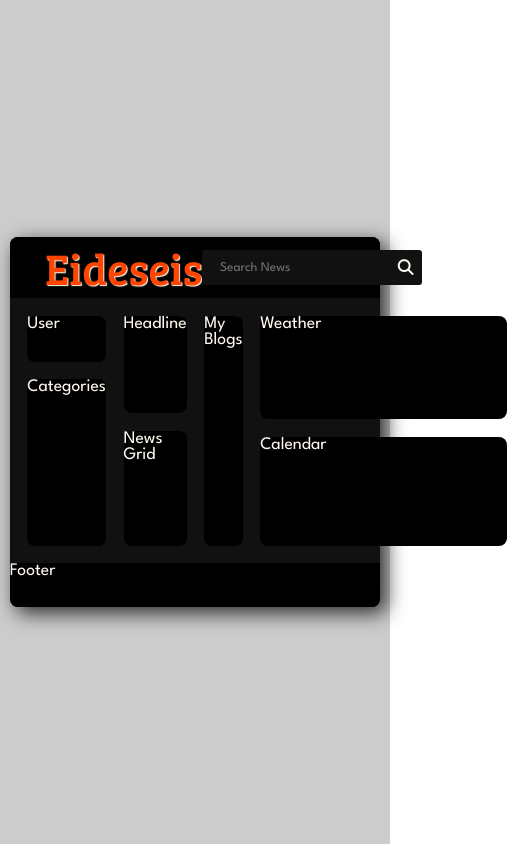
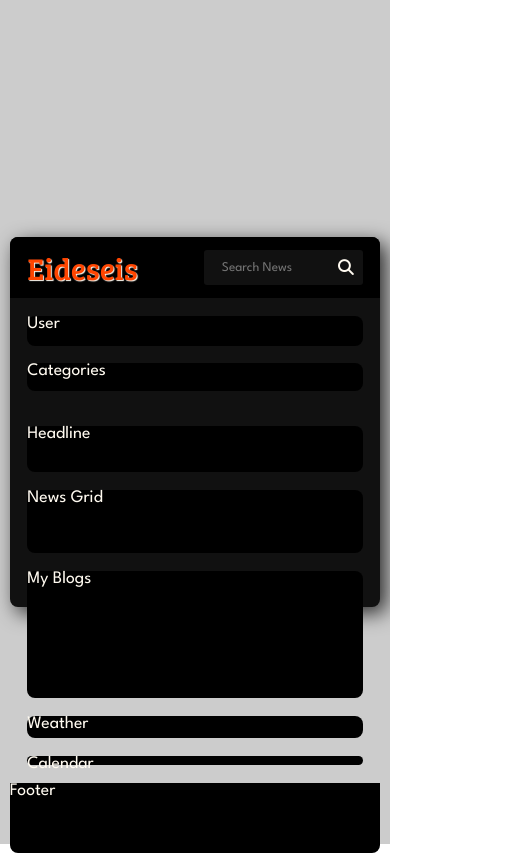
Before and after one commit to Nimira43/Eideseis, a React (Vite) app: page / in a window 390 px wide. Shown: the whole page, 507 px wide, since content can reach past the window. Built offline with nearby package versions, Linux system fonts and the light colour scheme.

Commit message:
Media queries done for News.jsx CSS

```diff
--- a/src/css/News.css
+++ b/src/css/News.css
@@ -132,3 +132,81 @@
   background-color: var(--black);
   border-radius: 0 0 var(--border-radius-lg) var(--border-radius-lg);
 }
+
+@media (max-width: 1400px) {
+}
+@media (max-width: 1024px) {
+}
+@media (max-width: 900px) {
+  .news {
+    height: 100%;
+  }
+  .news-content {
+    flex-direction: column;
+    width: 100%;
+    height: 200rem;
+    row-gap: 2rem;
+  }
+  .navbar {
+    flex-direction: row;
+    justify-content: space-between;
+    width: 100%;
+    height: 18rem;
+  }
+  .user {
+    width: calc(30% - 2rem);
+    height: 100%;
+  }
+  .categories {
+    width: 70%;
+    height: 100%;
+    justify-content: center;
+    align-items: center;
+    row-gap: 1rem
+  }
+  .news-section {
+    width: 100%;
+  }
+  .my-blogs {
+    width: 100%;
+  }
+  .weather-calendar {
+    flex-direction: row;
+    column-gap: 2rem;
+  }
+}
+@media (max-width: 500px) {
+  .news-header {
+    padding: 0 2rem;
+  }
+  .logo {
+    font-size: 3.5rem;
+  }
+  .search-bar input {
+    width: 18rem;
+  }
+  .search-bar input:focus {
+    width: 23rem;
+  }
+  .navbar {
+    flex-direction: column;
+    height: 30rem;
+    margin-bottom: 2rem;
+  }
+  .user {
+    width: 100%;
+    min-height: 40%;
+  }
+  .categories {
+    width: 100%;
+  }
+  .weather-calendar {
+    flex-direction: column;
+  }
+  .news-footer {
+    min-height: 8rem;
+    flex-direction: column;
+    justify-content: center;
+    row-gap: 1rem;
+  }
+}
```
